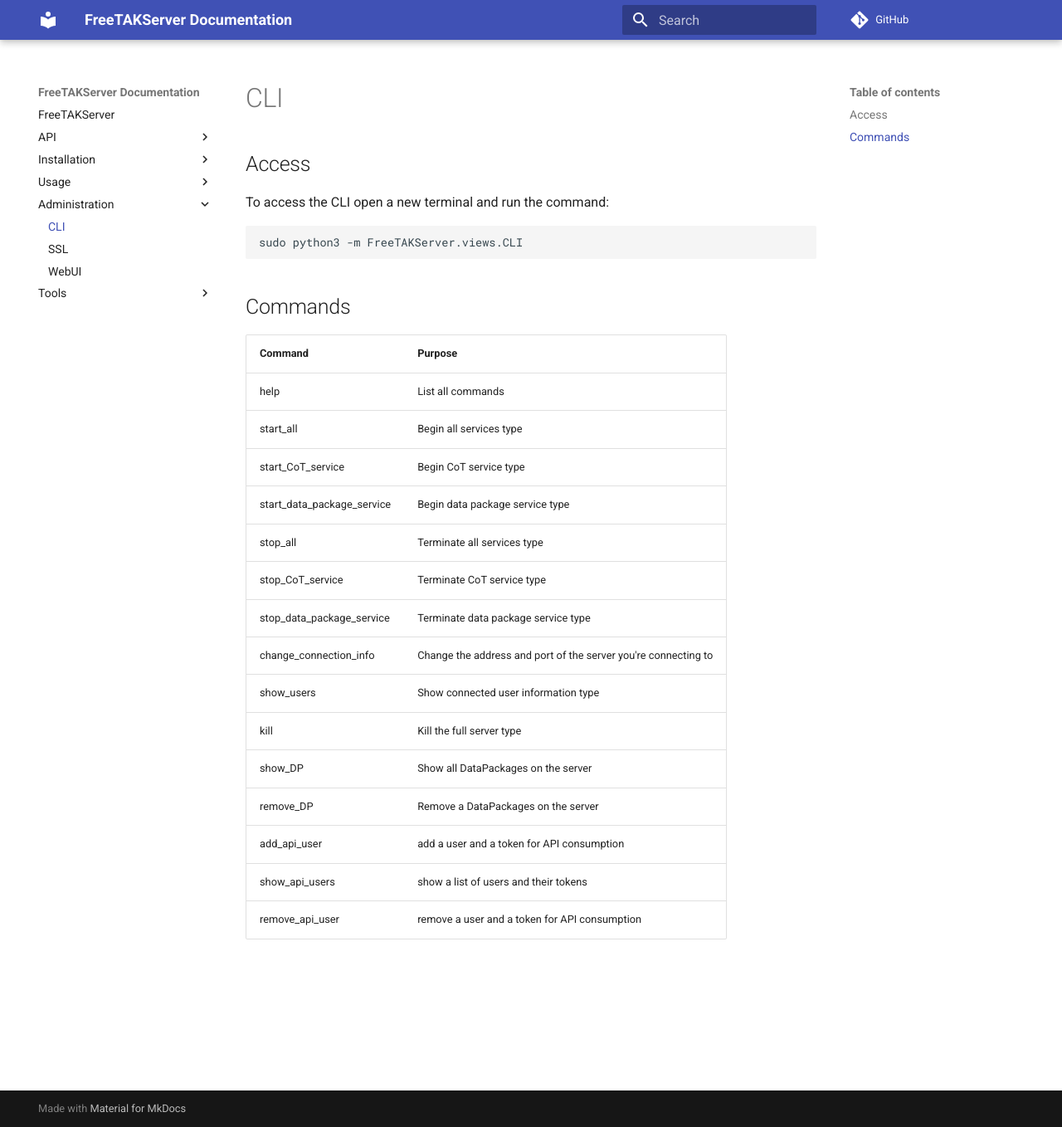
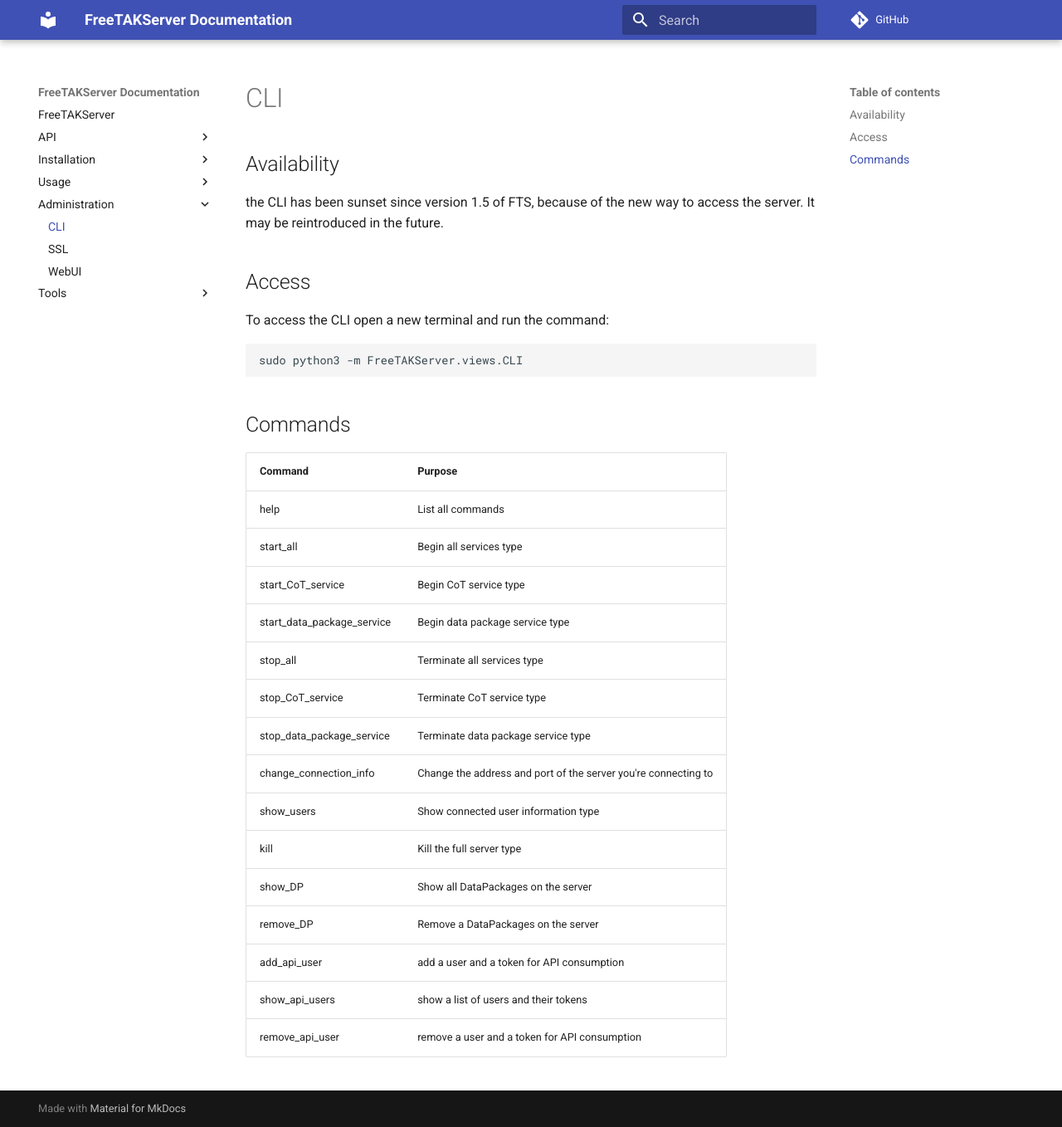
Before and after one commit to FreeTAKTeam/FreeTAKServer-User-Docs, an MkDocs documentation site: the page built from docs/docs/administration/CLI.md, in a window 1280 px wide and 1358 px high. Shown: the whole window at 83% size. Built offline with MkDocs 1.6.1 and Material for MkDocs 9.7.7, drawn with Linux system fonts in a browser that asks for light colours; comment, search, counter and statistics services are not loaded.

Commit message:
Update CLI.md

```diff
--- a/docs/docs/administration/CLI.md
+++ b/docs/docs/administration/CLI.md
@@ -1,4 +1,8 @@
 # CLI
+
+## Availability
+the CLI has been sunset since version 1.5 of FTS, because of the new way to access the server.
+It may be reintroduced in the future.
 
 ## Access
 
```
